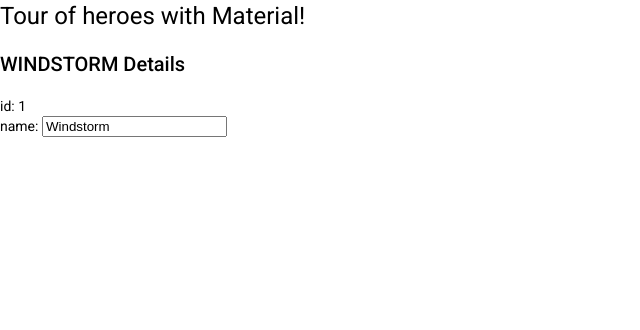
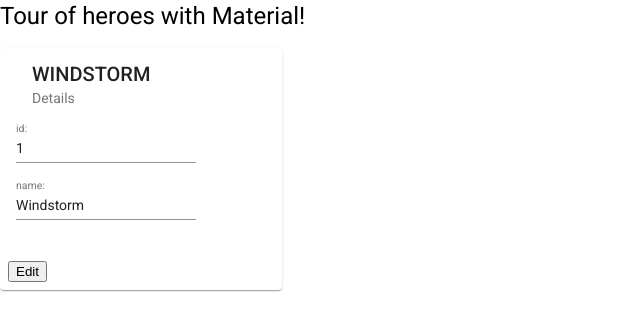
Before and after one commit to sergiotendero/material-tour-of-heroes, an Angular app: page / in a window 1280 px wide. Shown: the top 330 px of the page, without its empty margins (0-640 px from the left). Built offline with nearby package versions, Linux system fonts and the light colour scheme.

Commit message:
Step 1. Adding material card and input

```diff
--- a/src/app/app.module.ts
+++ b/src/app/app.module.ts
@@ -1,6 +1,8 @@
 import { NgModule } from '@angular/core';
 import { BrowserModule } from '@angular/platform-browser';
 import { FormsModule } from '@angular/forms'; // <-- NgModel lives here
+import {MatCardModule} from '@angular/material/card';
+import {MatInputModule} from '@angular/material/input';
 
 import { AppRoutingModule } from './app-routing.module';
 import { AppComponent } from './app.component';
@@ -16,7 +18,9 @@ import { HeroesComponent } from './heroes/heroes.component';
     BrowserModule,
     AppRoutingModule,
     BrowserAnimationsModule,
-    FormsModule
+    FormsModule,
+    MatCardModule,
+    MatInputModule
   ],
   providers: [],
   bootstrap: [AppComponent]
--- a/src/app/heroes/heroes.component.css
+++ b/src/app/heroes/heroes.component.css
@@ -0,0 +1,3 @@
+.hero-card {
+    max-width: 250px;
+}
--- a/src/app/heroes/heroes.component.html
+++ b/src/app/heroes/heroes.component.html
@@ -1,7 +1,19 @@
-<h2>{{hero.name | uppercase}} Details</h2>
-<div><span>id: </span>{{hero.id}}</div>
-<div>
-    <label>name:
-        <input [(ngModel)]="hero.name" placeholder="name" />
-    </label>
-</div>
+<mat-card class="hero-card">
+    <mat-card-header>
+        <mat-card-title>{{hero.name | uppercase}}</mat-card-title>
+        <mat-card-subtitle>Details</mat-card-subtitle>
+    </mat-card-header>
+    <mat-card-content>
+        <mat-form-field>
+            <mat-label>id:</mat-label>
+            <input matInput [(ngModel)]="hero.id" readonly />
+        </mat-form-field>
+        <mat-form-field>
+            <mat-label>name:</mat-label>
+            <input matInput [(ngModel)]="hero.name" placeholder="name" />
+        </mat-form-field>
+    </mat-card-content>
+    <mat-card-actions>
+        <button mat-button>Edit</button>
+    </mat-card-actions>
+</mat-card>
```
